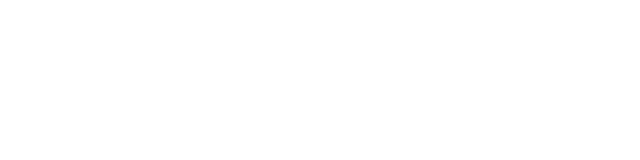
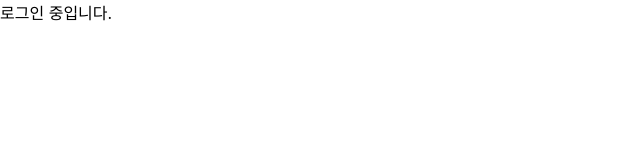
Before and after one commit to DavidnotBeckham/mindary-kakaologin-fe, a React (Create React App) app: page /oauth in a window 1280 px wide. Before the commit this address had no page. Shown: the top 160 px of the page, without its empty margins (0-640 px from the left). Built offline with nearby package versions, Linux system fonts and the light colour scheme.

Commit message:
Fix: App.js' /kakaologredirect to /oauth

```diff
--- a/src/App.js
+++ b/src/App.js
@@ -13,7 +13,7 @@
     <Router>
       <Routes>
         <Route exact path="/" element={<KakaoLogLand />} />
-        <Route path="/kakaologredirect" element={<KakaoLogRedirect />} />
+        <Route path="/oauth" element={<KakaoLogRedirect />} />
         <Route path="/kakaologsignup" element={<KakaoLogSignUp />} />
         <Route path="/kakaologsuccess" element={<KakaoLogSuccess />} />
         <Route path="/logout" element={<Logout />} />
--- a/src/pages/KakaoLogRedirect.js
+++ b/src/pages/KakaoLogRedirect.js
@@ -11,6 +11,7 @@
 
   useEffect(() => {
     if (code) {
+      console.log('Received code:');
       axios.post(`${process.env.REACT_APP_API_URL}/mindary/accounts/kakao/login`, { access_code: code })
         .then((response) => {
           if (response.status === 200) {
```
